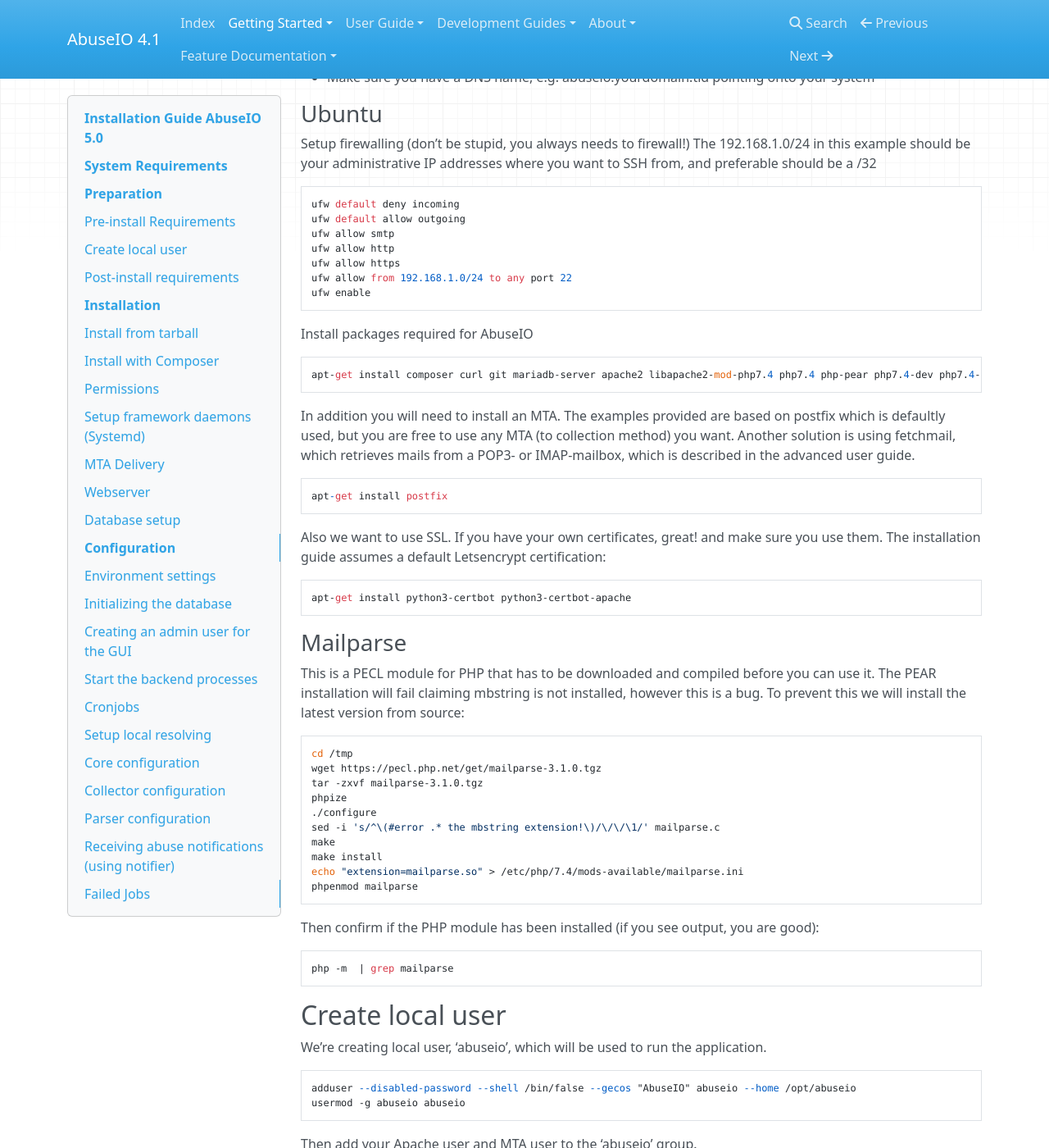
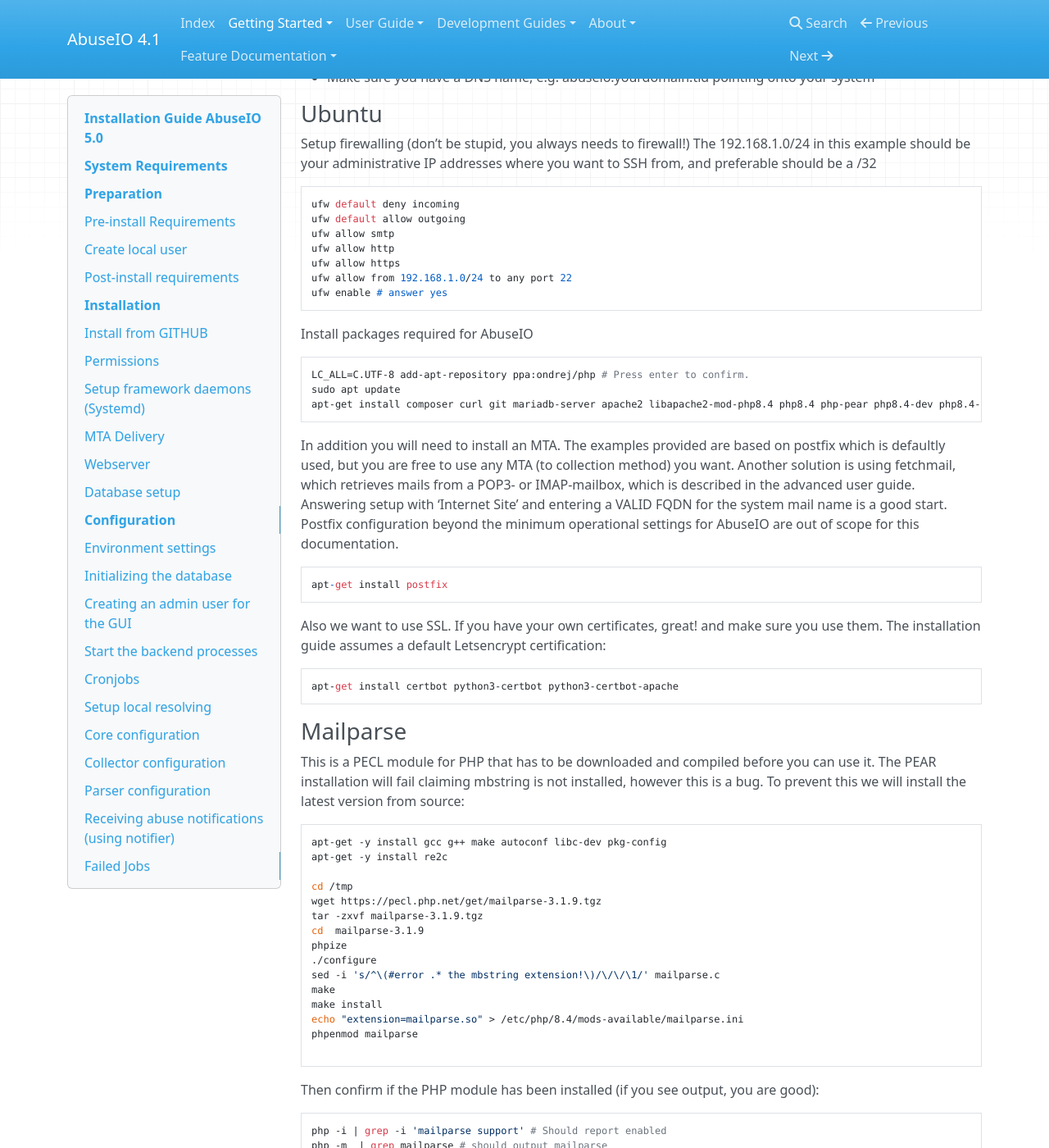
Before and after one commit to AbuseIO/abuseio-docs, an MkDocs documentation site: the page built from docs/installation.md, in a window 1280 px wide and 1400 px high, scrolled down 512 px. Shown: the whole window at 82% size. Built offline with MkDocs 1.6.1, drawn with Linux system fonts in a browser that asks for light colours; nearby versions of some CDN libraries; old or Windows-style settings are respelled for this version of MkDocs; some of the changed text lies outside the part shown.

Commit message:
Update installation.md

````diff
--- a/docs/installation.md
+++ b/docs/installation.md
@@ -30,15 +30,17 @@ ufw allow smtp
 ufw allow http
 ufw allow https
 ufw allow from 192.168.1.0/24 to any port 22
-ufw enable
+ufw enable # answer yes
 ```
 
 Install packages required for AbuseIO
 ```
-apt-get install composer curl git mariadb-server apache2 libapache2-mod-php7.4 php7.4 php-pear php7.4-dev php7.4-mysql php7.4-curl php7.4-intl php7.4-bcmath php7.4-mbstring php7.4-zip
+LC_ALL=C.UTF-8 add-apt-repository ppa:ondrej/php # Press enter to confirm.
+sudo apt update
+apt-get install composer curl git mariadb-server apache2 libapache2-mod-php8.4 php8.4 php-pear php8.4-dev php8.4-mysql php8.4-curl php8.4-intl php8.4-bcmath php8.4-mbstring php8.4-zip
 ```
 
-In addition you will need to install an MTA. The examples provided are based on postfix which is defaultly used, but you are free to use any MTA (to collection method) you want.  Another solution is using fetchmail, which retrieves mails from a POP3- or IMAP-mailbox, which is described in the advanced user guide.
+In addition you will need to install an MTA. The examples provided are based on postfix which is defaultly used, but you are free to use any MTA (to collection method) you want.  Another solution is using fetchmail, which retrieves mails from a POP3- or IMAP-mailbox, which is described in the advanced user guide. Answering setup with 'Internet Site' and entering a VALID FQDN for the system mail name is a good start. Postfix configuration beyond the minimum operational settings for AbuseIO are out of scope for this documentation.
 
 ```
 apt-get install postfix
@@ -47,29 +49,52 @@ apt-get install postfix
 Also we want to use SSL. If you have your own certificates, great! and make sure you use them. The installation guide assumes a default Letsencrypt certification:
 
 ```
-apt-get install python3-certbot python3-certbot-apache
+apt-get install certbot python3-certbot python3-certbot-apache
 ```
 
 ### Mailparse
 This is a PECL module for PHP that has to be downloaded and compiled before you can use it. The PEAR installation will fail claiming mbstring is not installed, however this is a bug. To prevent this we will install the latest version from source:
 
 ```
+apt-get -y install gcc g++ make autoconf libc-dev pkg-config
+apt-get -y install re2c
+
 cd /tmp
-wget https://pecl.php.net/get/mailparse-3.1.0.tgz
-tar -zxvf mailparse-3.1.0.tgz
+wget https://pecl.php.net/get/mailparse-3.1.9.tgz
+tar -zxvf mailparse-3.1.9.tgz
+cd  mailparse-3.1.9
 phpize
 ./configure
 sed -i 's/^\(#error .* the mbstring extension!\)/\/\/\1/' mailparse.c
 make
 make install
-echo "extension=mailparse.so" > /etc/php/7.4/mods-available/mailparse.ini
+echo "extension=mailparse.so" > /etc/php/8.4/mods-available/mailparse.ini
 phpenmod mailparse
+
 ```
 
 Then confirm if the PHP module has been installed (if you see output, you are good):
 ```
-php -m  | grep mailparse
+php -i | grep -i 'mailparse support' # Should report enabled
+php -m  | grep mailparse # should output mailparse
 ```
+
+Install latest version of composer
+
+```
+php -r "copy('https://getcomposer.org/installer', 'composer-setup.php');"
+php -r "if (hash_file('sha384', 'composer-setup.php') === 'ed0feb545ba87161262f2d45a633e34f591ebb3381f2e0063c345ebea4d228dd0043083717770234ec00c5a9f9593792') { echo 'Installer verified'.PHP_EOL; } else { echo 'Installer corrupt'.PHP_EOL; unlink('composer-setup.php'); exit(1); }"
+php composer-setup.php
+php -r "unlink('composer-setup.php');"
+mv composer.phar /usr/bin/composer
+apt-mark hold composer
+```
+
+Confirm composer version upgrade
+```
+sudo -u abuseio composer --version
+```
+Expected output 2.8.12 with PHP version 8.4.13 or better.
 
 
 ## Create local user
@@ -111,25 +136,19 @@ You can install AbuseIO by downloading a tarball or installing with Composer. Ei
 > - Updating/installing packages with composer might require a GitHub account and a generated token.
 > - You should __NOT__ run the `composer update` command, unless you know exactly what you are doing.
 
-## Install from tarball
+## Install from GITHUB
 ```
 cd /opt
-wget https://abuse.io/releases/abuseio-latest.tar.gz
-tar zxf abuseio-latest.tar.gz
+mv abuseio abuseio.old
+git clone --single-branch --branch 5.0 https://github.com/AbuseIO/AbuseIO.git abuseio
+cd abuseio
+sudo -u abuseio bash
+composer install
+exit
 ```
 
-## Install with Composer
-Install the latest stable version:
-```
-cd /opt
-composer create-project abuseio/abuseio
-```
+If you get ANY errors (red) or warnings (yellow) you should investigate the output.
 
-Install the latest version:
-```
-cd /opt
-composer create-project abuseio/abuseio --stability=beta (options are: stable, RC, beta, alpha, dev)
-```
 
 ## Permissions
 Some parts of the installation run as the root user. Since the application will run as user 'abuseio', we need to set some permissions.
@@ -188,7 +207,7 @@ Restart postfix:
 ```
 
 ### Fetchmail
-Configure delivery using a POP3- or IMAP-mailbox.
+Configure delivery using a POP3- or IMAP-mailbox. This is not needed if you configured Postfix!
 
 Create a fetchmail configuration for your local abuseio user by creating a file ```.fetchmailrc``` in your local users home-directory with the following content:
 ```
@@ -265,6 +284,7 @@ mysql -Be "FLUSH PRIVILEGES"
 All these things should be done as user 'abuseio' from within the folder /opt/abuseio.
 
 ## Environment settings
+<DONE UP TO HERE>
 
 The .env file contains your base configuration and must be set correctly because you will be setting the application's configuration. An example of the file:
 
@@ -298,7 +318,8 @@ GDPR_ANONYMIZE_DOMAIN=abuseio.test
 
 ## Initializing the database
 
-```bash
+```
+sudo -u abuseio bash
 cd /opt/abuseio
 php artisan migrate
 ```
````
Also changed, not shown: other parts of docs/installation.md (+4 -4 lines).
